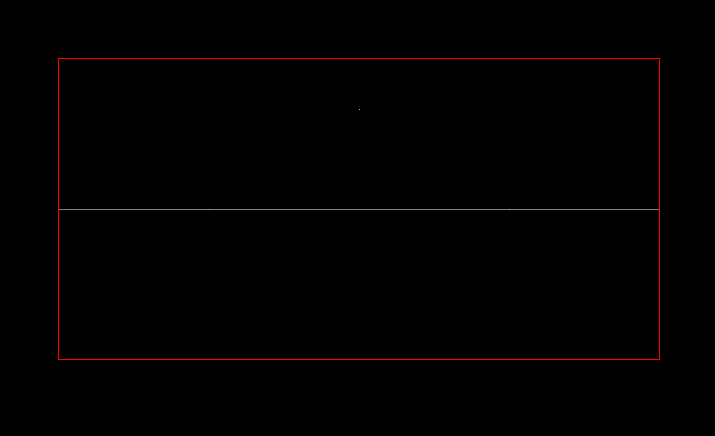
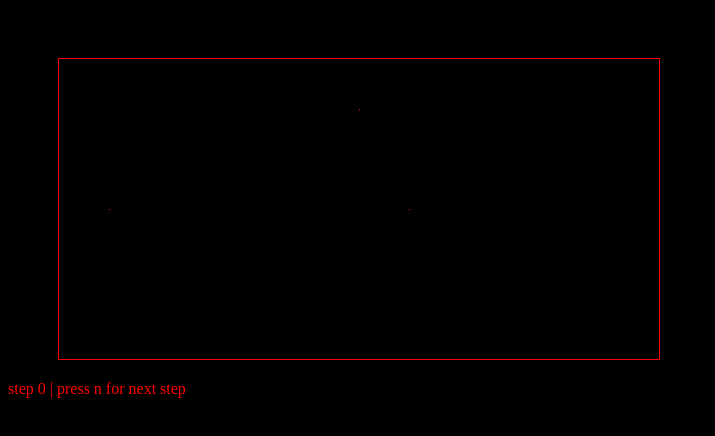
Before and after one commit to veilm/irithyll, a plain HTML site: page bezier.html in a window 1280 px wide. Shown: the whole page, without its empty margins (0-715 px from the left). Drawn offline with Linux system fonts and the light colour scheme.

Commit message:
easy to derive

```diff
--- a/bezier.html
+++ b/bezier.html
@@ -4,6 +4,7 @@
 		<style>
 			body {
 				background-color: black;
+				color: red;
 			}
 			canvas#canvas {
 				border: 1px solid red;
@@ -16,6 +17,8 @@
 		<canvas id="canvas">
 		</canvas>
 
+		<p>step <span id="step">0</span> | press n for next step</p>
+
 		<script src="bezier.js"></script>
 	</body>
 </html>
--- a/bezier.js
+++ b/bezier.js
@@ -9,11 +9,10 @@ canvas.height = CANVAS_HEIGHT;
 
 const ctx = canvas.getContext("2d");
 
-// data: always pass in direct JS form
 // x: from 0 (left) to CANVAS_WIDTH (right)
 // y: from 0 (top) to CANVAS_HEIGHT (bottom)
 // brightness: from 0.0 to 1.0
-function setPixel(data, x, y, brightness = 1, green = -1, blue = -1) {
+function setPixel(x, y, brightness = 1, green = -1, blue = -1) {
 	let r, g, b
 	const a = 255
 
@@ -25,7 +24,6 @@ function setPixel(data, x, y, brightness = 1, green = -1, blue = -1) {
 		r = 255 * brightness // also functions as r otherwise
 		g = 255 * green
 		b = 255 * blue
-		console.log(r, g, b)
 	}
 
 	r = Math.round(r)
@@ -40,14 +38,14 @@ function setPixel(data, x, y, brightness = 1, green = -1, blue = -1) {
 	// 4: 4 bytes (r, g, b, a) per pixel
 	const i = 4 * (y * CANVAS_WIDTH + x);
 
-	data[i] = r;
-	data[i + 1] = g;
-	data[i + 2] = b;
-	data[i + 3] = a;
+	STATE.data[i] = r;
+	STATE.data[i + 1] = g;
+	STATE.data[i + 2] = b;
+	STATE.data[i + 3] = a;
 }
 
 // input: cartesian
-function setCoordinate(data, x, y, brightness = 1, green = -1, blue = -1) {
+function setCoordinate(x, y, brightness = 1, green = -1, blue = -1) {
 	// cartesian x goes from -CANVAS_WIDTH/2 (left) to CANVAS_WIDTH/2 (right)
 	// canvas goes from 0 (left) to CANVAS_WIDTH (right)
 	const canvasX = x + CANVAS_WIDTH/2;
@@ -56,36 +54,89 @@ function setCoordinate(data, x, y, brightness = 1, green = -1, blue = -1) {
 	// canvas goes from 0 (top) to CANVAS_HEIGHT (bottom)
 	const canvasY = CANVAS_HEIGHT/2 - y;
 
-	setPixel(data, canvasX, canvasY, brightness, green, blue)
+	setPixel(canvasX, canvasY, brightness, green, blue)
 }
 
-function clearScreen(data) {
+function clearScreen() {
 	for (let y = 0; y < CANVAS_HEIGHT; y++) {
-		for (let x = 0; x < CANVAS_WIDTH; x++) setPixel(data, x, y, 0);
+		for (let x = 0; x < CANVAS_WIDTH; x++) setPixel(x, y, 0);
 	}
 }
 
-const BEZIER_INPUT_POINTS = [
-	{x: -150, y: 0},
+// "[0] and [-1] technically ar-" shut up
+const BEZIER_CONTROL_POINTS = [
+	// {x: -150, y: 0},
+	{x: -250, y: 0},
 	{x: 0, y: 100},
-	{x: 150, y: 0},
+	{x: 50, y: 0},
+	// {x: 150, y: 0},
 ]
 
-function main() {
-	const frame = ctx.createImageData(CANVAS_WIDTH, CANVAS_HEIGHT);
-	const data = frame.data;
+const BEZIER_STEPS = 300;
 
-	clearScreen(data);
+const STATE = {
+	bezierStep: 0,
+	frame: null,
+	data: null,
+}
 
-	for (let i = 0; i < 600; i++)
-		setPixel(data, i, 150, 0.5)
+function renderControlPoints() {
+	BEZIER_CONTROL_POINTS.forEach(point => {
+		setCoordinate(point.x, point.y, 1, 0, 0)
+	})
+}
 
-	BEZIER_INPUT_POINTS.forEach(point => {
-		setCoordinate(data, point.x, point.y, 0, 1, 1)
-	})
+function renderBezierStep() {
+	const t = STATE.bezierStep/BEZIER_STEPS
+
+	const scaffolds = []
+
+	for (let i = 0; i < BEZIER_CONTROL_POINTS.length - 1; i++) {
+		const x1 = BEZIER_CONTROL_POINTS[i].x
+		const x2 = BEZIER_CONTROL_POINTS[i+1].x
+		const y1 = BEZIER_CONTROL_POINTS[i].y
+		const y2 = BEZIER_CONTROL_POINTS[i+1].y
+
+		const scaffoldX = (x2 - x1) * t + x1;
+		const scaffoldY = (y2 - y1) * t + y1;
+		setCoordinate(scaffoldX, scaffoldY, 0.5)
+
+		scaffolds.push({x: scaffoldX, y: scaffoldY})
+	}
+
+	const x1 = scaffolds[0].x
+	const x2 = scaffolds[1].x
+	const y1 = scaffolds[0].y
+	const y2 = scaffolds[1].y
+	const finalX = (x2 - x1) * t + x1;
+	const finalY = (y2 - y1) * t + y1;
+	setCoordinate(finalX, finalY, 1)
+
+	renderControlPoints()
+
+	ctx.putImageData(STATE.frame, 0, 0);
+}
+
+function init() {
+	STATE.frame = ctx.createImageData(CANVAS_WIDTH, CANVAS_HEIGHT);
+	STATE.data = STATE.frame.data;
+
+	clearScreen();
+
+	renderBezierStep()
 
 	// draw the frame
-	ctx.putImageData(frame, 0, 0);
+	ctx.putImageData(STATE.frame, 0, 0);
 }
 
-main()
+document.addEventListener("keydown", (e) => {
+	if (e.key === "n") {
+		// clearScreen();
+		STATE.bezierStep += 1
+		document.getElementById("step").innerHTML = STATE.bezierStep
+
+		renderBezierStep()
+	}
+});
+
+init()
```
